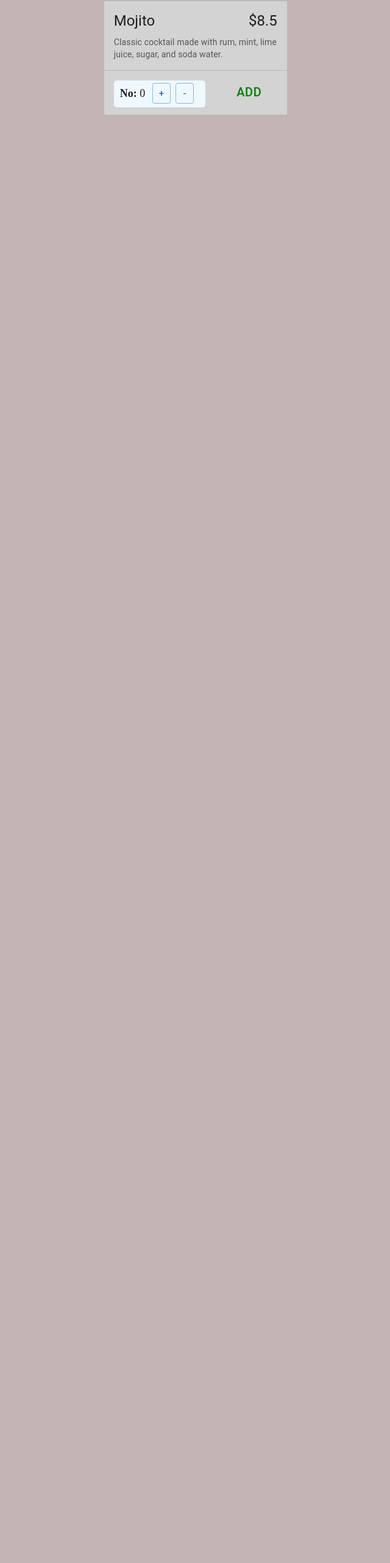
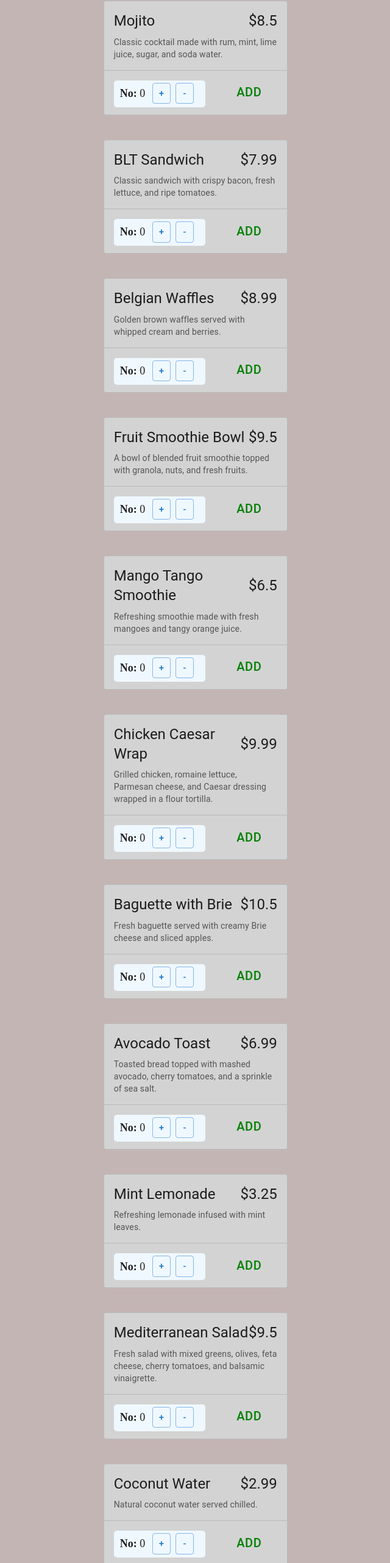
Before and after one commit to leshi01/ure-project, a React (Vite) app: page / in a window 1280 px wide. Shown: the part 3981-6544 px from the top of the page at 61% size, without its empty margins (529-1169 px from the left). Before the commit the page ends 4170 px from the top, so only its background shows below. Built offline with nearby package versions, Linux system fonts and the light colour scheme.

Commit message:
Added some data

```diff
--- a/src/ClientInfo.jsx
+++ b/src/ClientInfo.jsx
@@ -14,7 +14,7 @@ function ClientInfo(){
                 m: 1,
                 width: "30%",
                 height: 400,
-                top: 0,
+                top: 130,
                 left: "68%",
                 position: 'fixed',
                 fontFamily: "'Times New Roman', Times, serif",
--- a/src/Data.jsx
+++ b/src/Data.jsx
@@ -1,5 +1,3 @@
-
-
 const Data = [
   { name: 'Cappuccino', price: 3.50, description: 'A classic Italian coffee drink made with espresso and steamed milk.', category: 'Coffee' },
   { name: 'Chocolate Cake', price: 5.99, description: 'Decadent chocolate cake topped with rich chocolate ganache.', category: 'Desserts' },
@@ -19,6 +17,16 @@ const Data = [
   { name: 'French Toast', price: 7.00, description: 'Slices of bread soaked in a mixture of eggs and milk, then fried.', category: 'Breakfast' },
   { name: 'Grape Juice', price: 2.50, description: 'Sweet and tangy grape juice.', category: 'Juice' },
   { name: 'Mojito', price: 8.50, description: 'Classic cocktail made with rum, mint, lime juice, sugar, and soda water.', category: 'Drinks' },
+  { name: 'BLT Sandwich', price: 7.99, description: 'Classic sandwich with crispy bacon, fresh lettuce, and ripe tomatoes.', category: 'Lunch' },
+  { name: 'Belgian Waffles', price: 8.99, description: 'Golden brown waffles served with whipped cream and berries.', category: 'Breakfast' },
+  { name: 'Fruit Smoothie Bowl', price: 9.50, description: 'A bowl of blended fruit smoothie topped with granola, nuts, and fresh fruits.', category: 'Breakfast' },
+  { name: 'Mango Tango Smoothie', price: 6.50, description: 'Refreshing smoothie made with fresh mangoes and tangy orange juice.', category: 'Drinks' },
+  { name: 'Chicken Caesar Wrap', price: 9.99, description: 'Grilled chicken, romaine lettuce, Parmesan cheese, and Caesar dressing wrapped in a flour tortilla.', category: 'Lunch' },
+  { name: 'Baguette with Brie', price: 10.50, description: 'Fresh baguette served with creamy Brie cheese and sliced apples.', category: 'Lunch' },
+  { name: 'Avocado Toast', price: 6.99, description: 'Toasted bread topped with mashed avocado, cherry tomatoes, and a sprinkle of sea salt.', category: 'Breakfast' },
+  { name: 'Mint Lemonade', price: 3.25, description: 'Refreshing lemonade infused with mint leaves.', category: 'Drinks' },
+  { name: 'Mediterranean Salad', price: 9.50, description: 'Fresh salad with mixed greens, olives, feta cheese, cherry tomatoes, and balsamic vinaigrette.', category: 'Lunch' },
+  { name: 'Coconut Water', price: 2.99, description: 'Natural coconut water served chilled.', category: 'Drinks' },
 ];
 
-export default Data
+export default Data;
```
Lines whose indentation alone changed are shown as unchanged.
